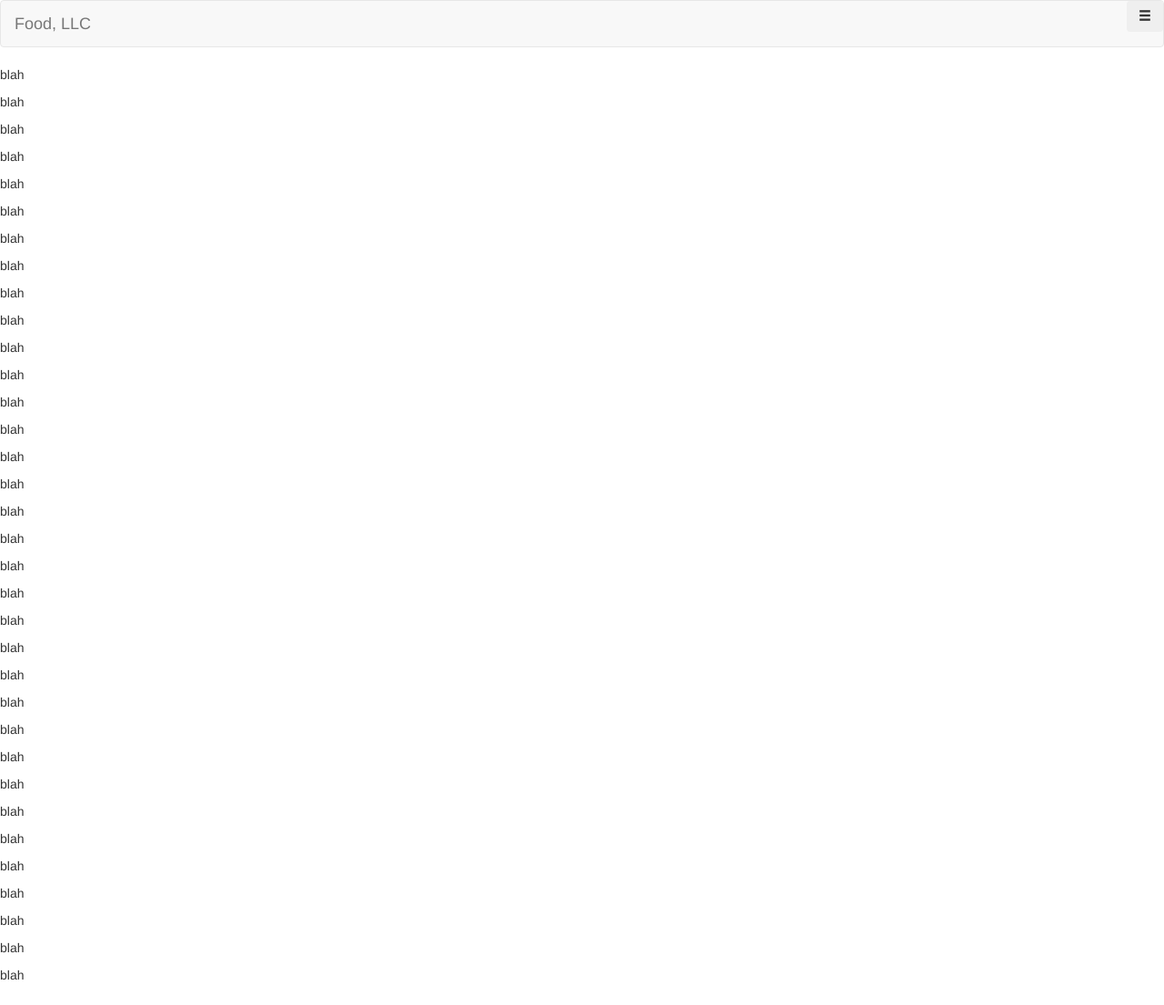
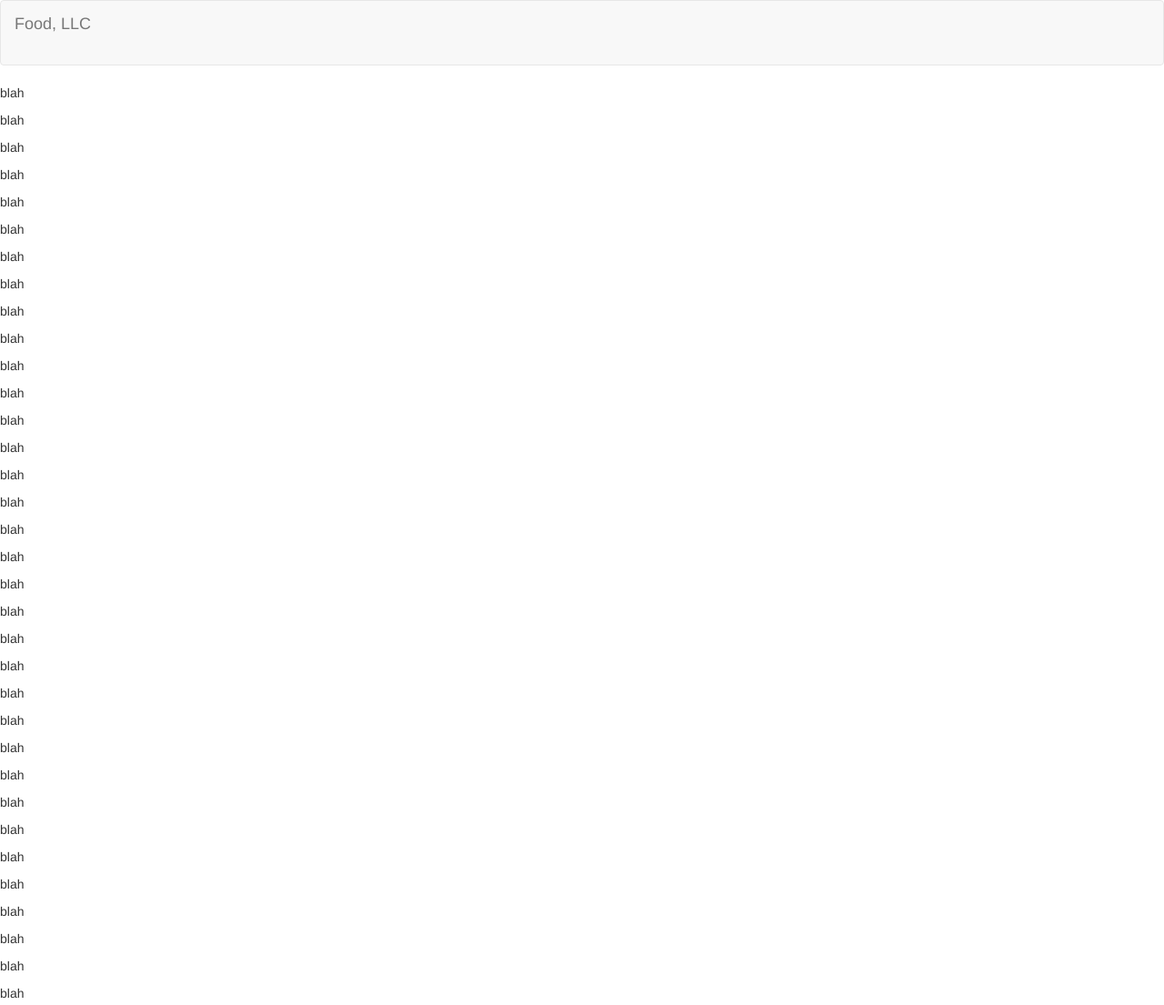
Before and after one commit to robjordan/coursera-test, a plain HTML site: page module3-solution/index.html in a window 1280 px wide. Shown: the whole page at 91% size. Drawn offline with Linux system fonts and the light colour scheme.

Commit message:
putting this on hold until I have time to finish

```diff
--- a/module3-solution/index.html
+++ b/module3-solution/index.html
@@ -22,11 +22,11 @@
     <div class="container-fluid">
       <div class="navbar-header">
         <a class="navbar-brand" href="#">Food, LLC</a>
-      </div>
 
-      <section class="nav navbar-nav navbar-right">
-        <div class="dropdown">
-          <button class="btn btn-secondary dropdown-toggle" type="button" id="dropdownMenuButton" data-toggle="dropdown" aria-haspopup="true" aria-expanded="false">
+        <ul class="nav navbar navbar-right">
+
+
+          <li><button class="btn btn-secondary dropdown-toggle visible-xs" type="button" id="dropdownMenuButton" data-toggle="dropdown" aria-haspopup="true" aria-expanded="false">
             <span class="glyphicon glyphicon-menu-hamburger" aria-hidden="true"></span>
           </button>
           <ul class="dropdown-menu" aria-labelledby="dropdownMenuButton">
@@ -34,8 +34,9 @@
             <li><a class="dropdown-item" href="#">Beef</a></li>
             <li><a class="dropdown-item" href="#">Sushi</a></li>
           </ul>
+          </li>
+      </div>
 
-      </section>
 
 
     </div>
```
